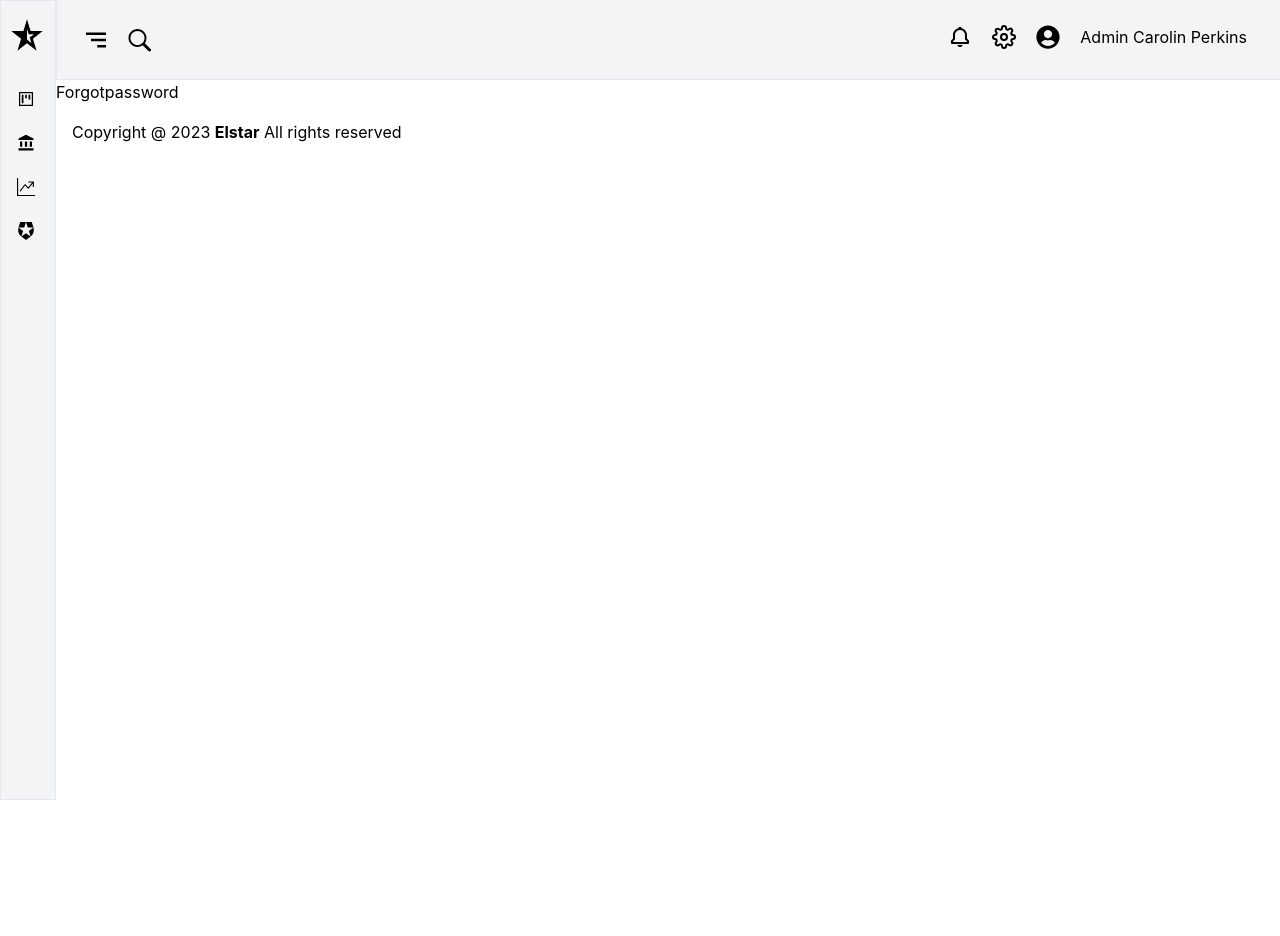
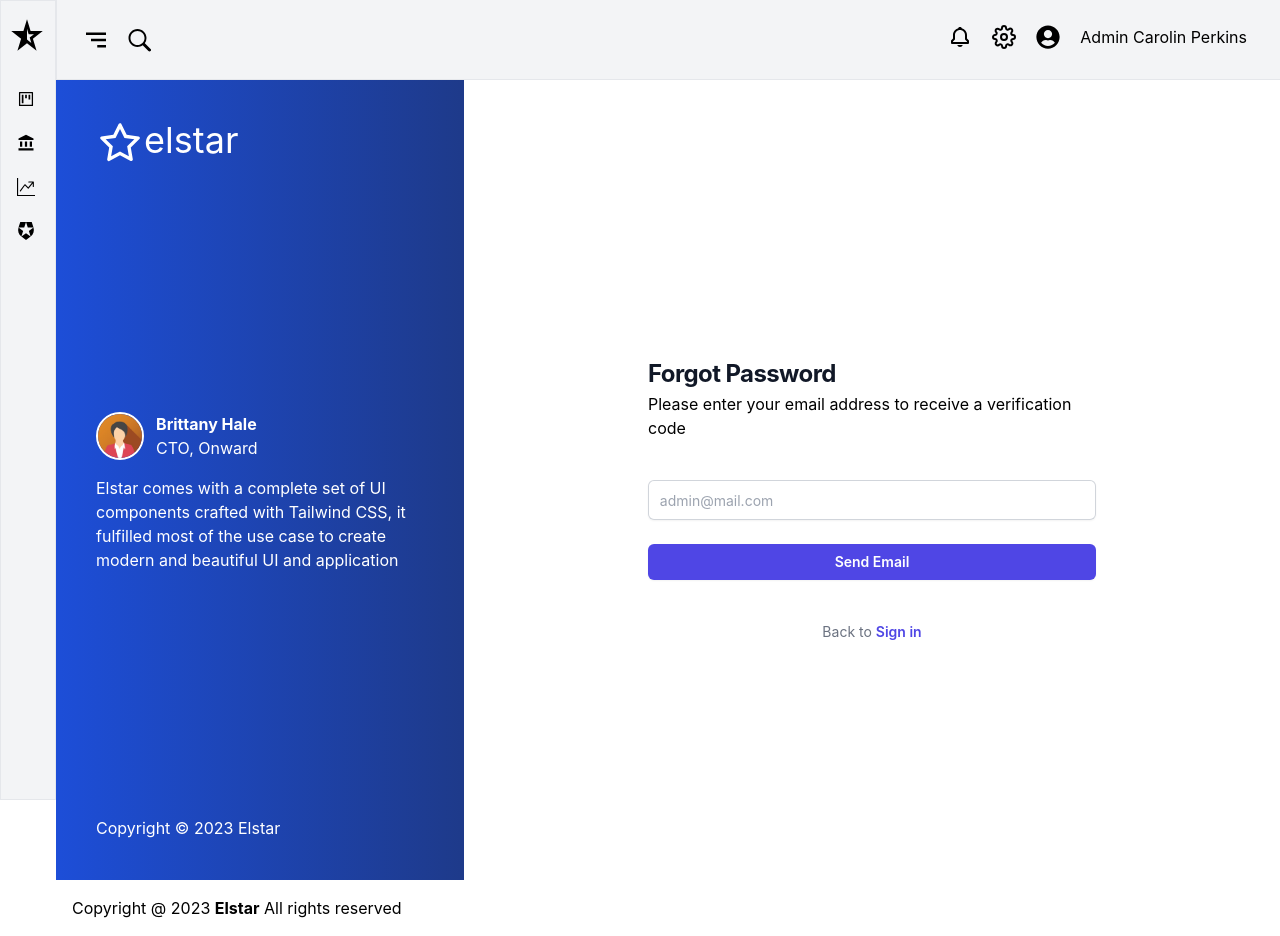
Before and after one commit to DurgaraoGIS/sample-webportal, a React (Create React App) app: page /authentication/forgotpassword in a window 1280 px wide. Before the commit the page ends 800 px from the top, so only its background shows below. Built offline with nearby package versions, Linux system fonts and the light colour scheme.

Commit message:
forgot password page updated

```diff
--- a/src/Components/authentication/forgotpassword/index.js
+++ b/src/Components/authentication/forgotpassword/index.js
@@ -1,7 +1,94 @@
 import React from 'react'
+import { AiOutlineStar } from 'react-icons/ai'
+import person from '../../../assets/WhatsApp Image 2023-11-02 at 11.17.35_3d24a509.jpg'
 
 export const Forgotpassword = () => {
   return (
-    <div>Forgotpassword</div>
+    <div className='grid grid-cols-12 h-screen '>
+            <div className='col-span-4  md:block hidden bg-gradient-to-r from-blue-700 to-blue-900 p-10'>
+                <div className=' text-white flex flex-col justify-between h-full'>
+                    <div className=''>
+                        <div className='flex'>
+                            <AiOutlineStar className='text-5xl rounded-full border-white border-solid' />
+                            <h1 className='text-4xl'>elstar</h1>
+
+                        </div>
+
+                    </div>
+                    <div className=''>
+                        <div className='flex'>
+                            <img src={person} className='h-12 border-solid border-white border-2 rounded-full' />
+                            <div className='ml-3'>
+                                <h1 className='font-bold'>Brittany Hale</h1>
+                                <p className='font-normal'>CTO, Onward</p>
+                            </div>
+
+                        </div>
+                        <p className='mt-4 font-normal'>Elstar comes with a complete set of UI components crafted with Tailwind CSS, it fulfilled most of the use case to create modern and beautiful UI and application</p>
+
+                    </div>
+                    <div className=''>
+                        <div>
+                            <p>Copyright © 2023 Elstar</p>
+                        </div>
+
+                    </div>
+
+                </div>
+
+            </div>
+            <div className='col-span-12 md:col-span-8  '>
+
+                <div className="flex min-h-full flex-1 flex-col justify-center px-6 py-12 lg:px-8">
+                    <div className="sm:mx-auto sm:w-full sm:max-w-md">
+
+                        <h2 className="mt-10  text-2xl font-bold leading-9 tracking-tight text-gray-900">
+                            Forgot Password
+                        </h2>
+                        <p>Please enter your email address to receive a verification code</p>
+                    </div>
+
+                    <div className="mt-10 sm:mx-auto sm:w-full sm:max-w-md">
+                        <form className="space-y-6" action="#" method="POST">
+                            <div>
+
+                                <div className="">
+                                    <input
+                                        id="email"
+                                        name="email"
+                                        type="email"
+                                        placeholder='   admin@mail.com'
+                                        autoComplete="email"
+                                        required
+                                        className="block w-full rounded-md h-10 border-0 py-1.5 text-gray-900 shadow-sm ring-1 ring-inset ring-gray-300 placeholder:text-gray-400 focus:ring-2 focus:ring-inset focus:ring-indigo-600 sm:text-sm sm:leading-6"
+                                    />
+                                </div>
+                            </div>
+
+
+
+                            <div>
+                                <button
+                                    type="submit"
+                                    className="flex w-full justify-center rounded-md bg-indigo-600 px-3 py-1.5 text-sm font-semibold leading-6 text-white shadow-sm hover:bg-indigo-500 focus-visible:outline focus-visible:outline-2 focus-visible:outline-offset-2 focus-visible:outline-indigo-600"
+                                >
+                                    Send Email
+                                </button>
+                            </div>
+                        </form>
+
+                        <p className="mt-10 text-center text-sm text-gray-500">
+                            Back to {' '}
+                            <a href="#" className="font-semibold leading-6 text-indigo-600 hover:text-indigo-500">
+                                Sign in
+                            </a>
+                        </p>
+                    </div>
+                </div>
+
+
+            </div>
+
+        </div>
   )
 }
--- a/src/Components/projects/mail/index.js
+++ b/src/Components/projects/mail/index.js
@@ -37,44 +37,45 @@ export const Mail = () => {
         <div className='grid grid-cols-12 h-screen'>
             <div className={`${menu ? "block" : "hidden"} col-span-2  font-bold mx-10 `} >
                 <h1 className='text-3xl my-10'>Mailbox</h1>
-                <div>
+                <div className='text-slate-600'>
                     <ul className='my-10'>
-                        <li className='flex  static my-4'>
-                            <TbInbox className='text-4xl -ml-2' />
+                        <li className='flex  my-2'>
+                            <TbInbox className='text-3xl -ml-2' />
 
-                            <p className='mx-5 text-xl mt-1'>Inbox</p>
+                            <p className='mx-5 text-lg  mt-0'>Inbox</p>
+
+                        </li>
+                        <li className='flex   my-4'>
+                            <AiOutlineSend className='text-3xl -ml-2' />
+
+                            <p className='mx-5 text-lg   -mt-0'>Sent Item</p>
 
                         </li>
                         <li className='flex  static my-4'>
-                            <AiOutlineSend className='text-4xl -ml-2' />
+                            <FiEdit2 className='text-3xl -ml-2' />
 
-                            <p className='mx-5 text-xl mt-1'>Sent Item</p>
+                            <p className='mx-5 text-lg   -mt-0'>Draft</p>
 
                         </li>
                         <li className='flex  static my-4'>
-                            <FiEdit2 className='text-4xl -ml-2' />
+                            <AiOutlineStar className='text-3xl -ml-2' />
 
-                            <p className='mx-5 text-xl mt-1'>Draft</p>
+                            <p className='mx-5 text-lg   -mt-0'>Starred</p>
 
                         </li>
-                        <li className='flex  static my-4'>
-                            <AiOutlineStar className='text-4xl -ml-2' />
+                        <li className='flex    my-4'>
+                            <RiDeleteBin6Line className='text-3xl -ml-2' />
 
-                            <p className='mx-5 text-xl mt-1'>Starred</p>
+                            <p className='mx-5 text-lg  -mt-0'>Deleted</p>
 
                         </li>
-                        <li className='flex  static my-4'>
-                            <RiDeleteBin6Line className='text-4xl -ml-2' />
 
-                            <p className='mx-5 text-xl mt-1'>Deleted</p>
-
-                        </li>
                     </ul>
-                    <h1 className='text-xl mt-3 text-slate-5    00'>LABELS</h1>
-                    <ul className='my-5 list-disc ml-5 text-2xl'>
-                        <li className='text-blue-300 my-2'><span className='text-slate-800 mx-5'>Work</span></li>
-                        <li className='text-purple-300 my-2'><span className='text-slate-800 mx-5'>Private</span></li>
-                        <li className='text-red-300 my-2'><span className='text-slate-800 mx-5'>Important</span></li>
+                    <h1 className='text-xl mt-3 text-slate-600'>LABELS</h1>
+                    <ul className='my-5 list-disc ml-5 text-xl text-slate-500'>
+                        <li className='text-blue-300 my-2'><span className='text-slate-500 mx-5'>Work</span></li>
+                        <li className='text-purple-300 my-2'><span className='text-slate-500 mx-5'>Private</span></li>
+                        <li className='text-red-300 my-2'><span className='text-slate-500 mx-5'>Important</span></li>
                     </ul>
                 </div>
             </div>
```
